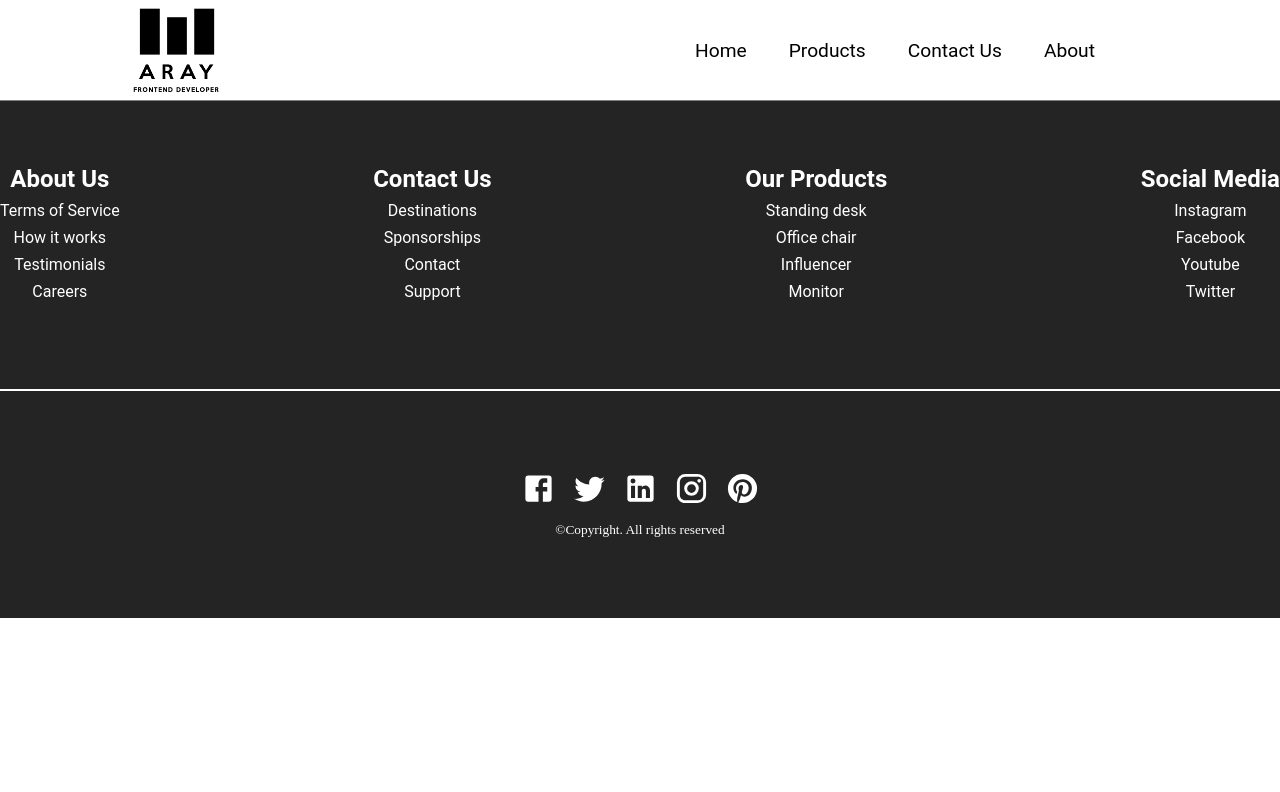
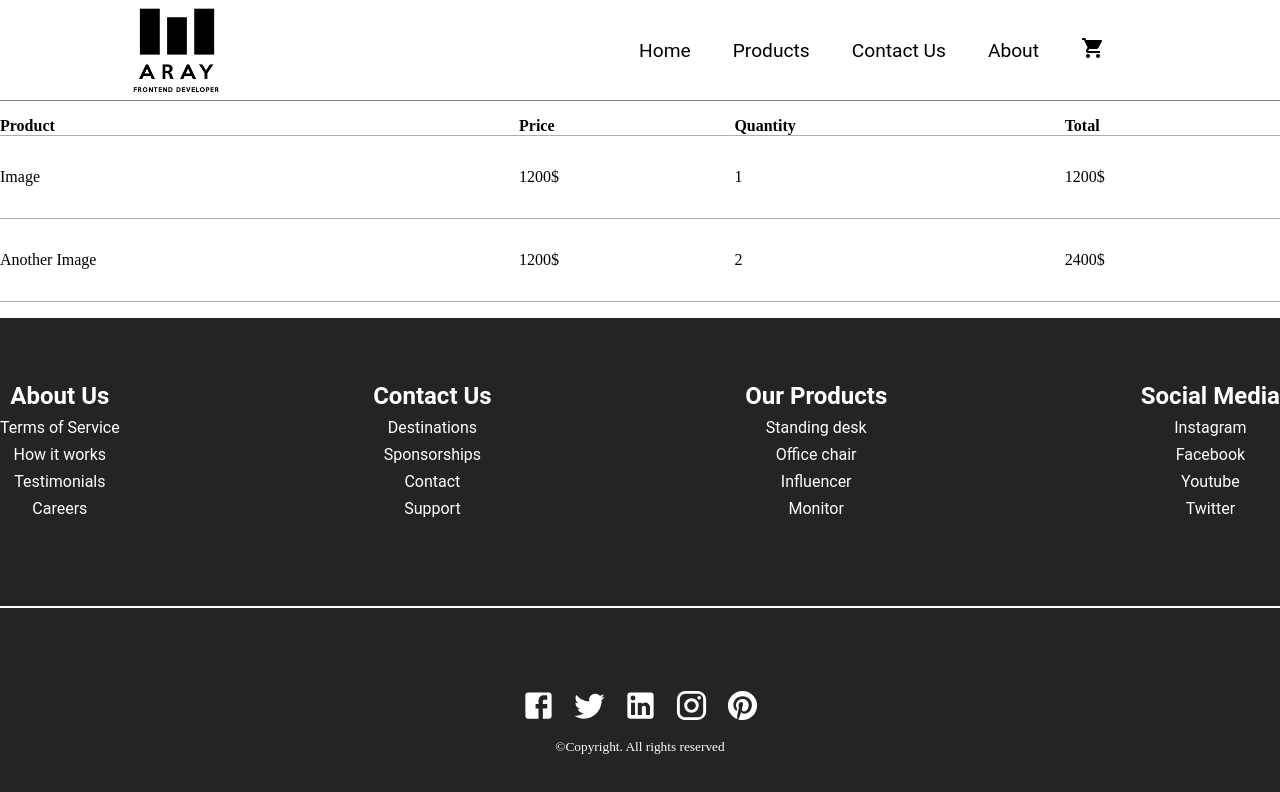
Before and after one commit to araymond11/ecommerce-frontend, a React (Create React App) app: page /cart in a window 1280 px wide. Shown: the top 792 px of the page. Built offline with nearby package versions, Linux system fonts and the light colour scheme.

Commit message:
Ajout du panier

```diff
--- a/src/App.jsx
+++ b/src/App.jsx
@@ -7,6 +7,7 @@ import Contact from './pages/Contact/Contact';
 import About from './pages/About/About';
 import Footer from './components/Footer/Footer';
 import ProductDetail from './pages/ProductDetail/ProductDetail';
+import Cart from './pages/Cart/Cart';
 import data from './data.json';
 
 function App() {
@@ -30,6 +31,9 @@ function App() {
         <Route path='/productDetail/:id'>
           <ProductDetail/>
         </Route>
+        <Route path='/cart'>
+          <Cart/>
+        </Route>
       </Switch>
       <Footer/>
     </Router>
--- a/src/components/Navbar/Navbar.jsx
+++ b/src/components/Navbar/Navbar.jsx
@@ -1,6 +1,7 @@
 import React, {useState} from 'react';
 import { Link } from 'react-router-dom';
 import MenuIcon from '@material-ui/icons/Menu';
+import ShoppingCartIcon from '@material-ui/icons/ShoppingCart';
 import './Navbar.css';
 
 
@@ -38,6 +39,11 @@ export default function Navbar() {
                     About
             </Link>
           </li>
+          <li className='nav_item'>
+            <Link to='/cart' className='nav_links' onClick={closeMobileMenu}>
+              <ShoppingCartIcon/>
+            </Link>
+          </li>
         </ul>
       </nav>
     </div>
--- /dev/null
+++ b/src/pages/Cart/Cart.css
@@ -0,0 +1,21 @@
+table {
+    margin: 1rem 0;
+    width: 100%;
+    border-color: grey;
+    border-spacing: 0;
+}
+
+table th, table td{
+    border-bottom: 1px solid #aaaeb0;
+}
+
+td{
+    padding-top: 2rem;
+    padding-bottom: 2rem;
+}
+
+.page__width{
+    max-width: 1600px;
+    margin: 0 auto;
+    text-align: left;
+}
--- /dev/null
+++ b/src/pages/Cart/Cart.jsx
@@ -0,0 +1,33 @@
+import React from 'react';
+import './Cart.css';
+
+export default function Cart() {
+  return(
+    <div className='page__width'>
+      <table>
+        <thead>
+          <tr>
+            <th>Product</th>
+            <th>Price</th>
+            <th>Quantity</th>
+            <th>Total</th>
+          </tr>
+        </thead>
+        <tbody>
+          <tr>
+            <td>Image</td>
+            <td>1200$</td>
+            <td>1</td>
+            <td>1200$</td>
+          </tr>
+          <tr>
+            <td>Another Image</td>
+            <td>1200$</td>
+            <td>2</td>
+            <td>2400$</td>
+          </tr>
+        </tbody>
+      </table>
+    </div>
+  );
+}
--- a/src/pages/ProductDetail/ProductDetail.css
+++ b/src/pages/ProductDetail/ProductDetail.css
@@ -10,11 +10,13 @@
 
 .productDetail__container--right{
     padding: 0 0.5rem 0.5rem;
+    font-family: Roboto, sans-serif;
 }
 
 .productDetail__description{
     line-height: 1.5;
     font-weight: 400;
+    margin-right: 8rem;
 }
 
 .productDetail__quantity{
@@ -26,7 +28,7 @@
 }
 
 .bottomSpacer__1rem{
-    margin-bottom: 1rem;
+    margin-bottom: 2rem;
 }
 
 @media screen and (min-width: 750px) {
```
